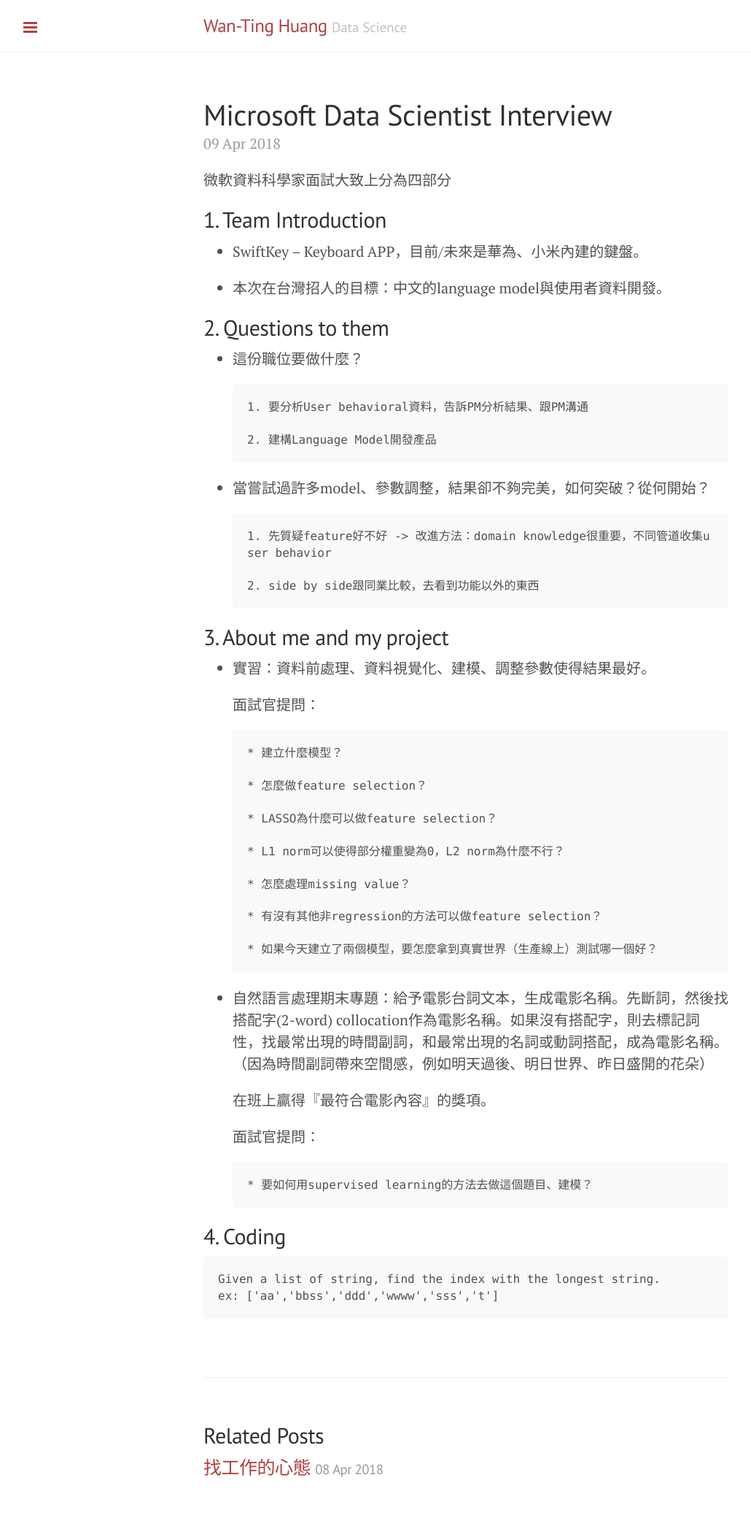
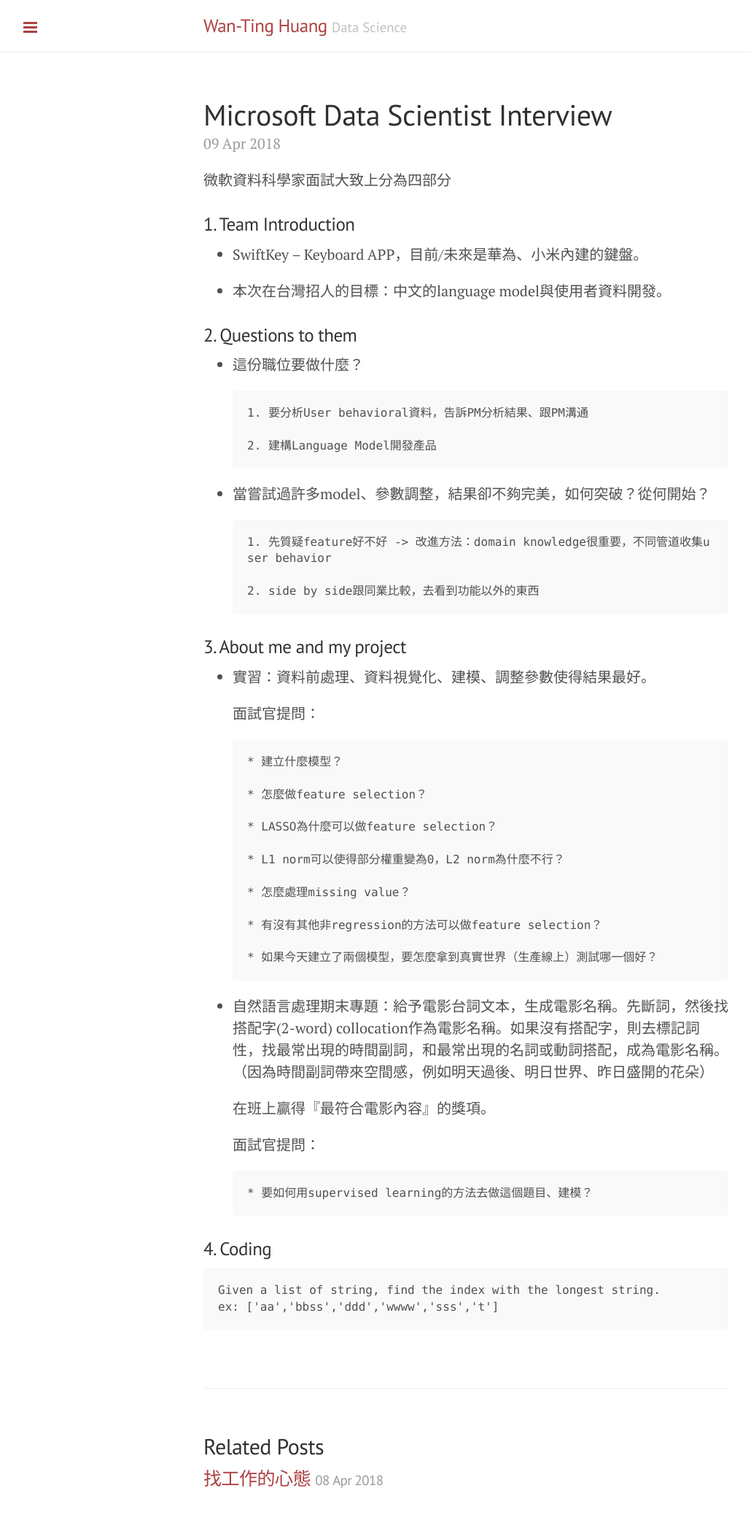
Before and after one commit to wantinghuang/wantinghuang.github.io, a Jekyll site: the page built from _posts/2018-04-09-MS-interview.md, in a window 1280 px wide. Shown: the whole page at 73% size, without its empty margins (1-1031 px from the left). Built offline with Jekyll 4.4.1, drawn with Linux system fonts in a browser that asks for light colours.

````diff
--- a/_posts/2018-04-09-MS-interview.md
+++ b/_posts/2018-04-09-MS-interview.md
@@ -5,7 +5,7 @@ title: Microsoft Data Scientist Interview
 微軟資料科學家面試大致上分為四部分
 
 
-## 1. Team Introduction
+### 1. Team Introduction
 
   * SwiftKey -- Keyboard APP，目前/未來是華為、小米內建的鍵盤。
 
@@ -14,7 +14,7 @@ title: Microsoft Data Scientist Interview
 <!-- more -->
 
 
-## 2. Questions to them
+### 2. Questions to them
 
 * 這份職位要做什麼？
 
@@ -30,7 +30,7 @@ title: Microsoft Data Scientist Interview
 
 
 
-## 3. About me and my project
+### 3. About me and my project
 
 * 實習：資料前處理、資料視覺化、建模、調整參數使得結果最好。
 
@@ -61,7 +61,7 @@ title: Microsoft Data Scientist Interview
 
 
 
-## 4. Coding
+### 4. Coding
 
 ```
 Given a list of string, find the index with the longest string.
````
